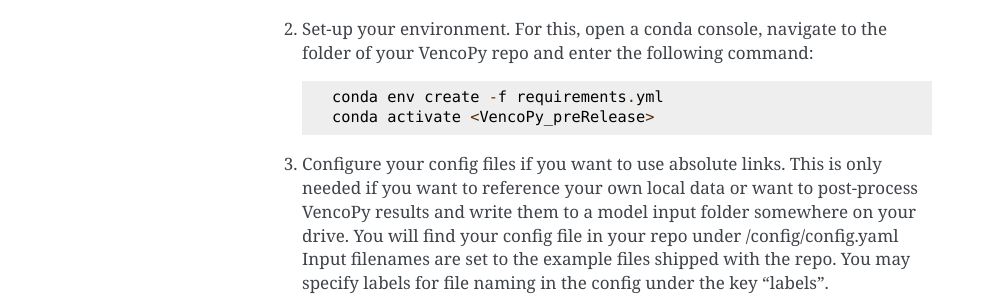
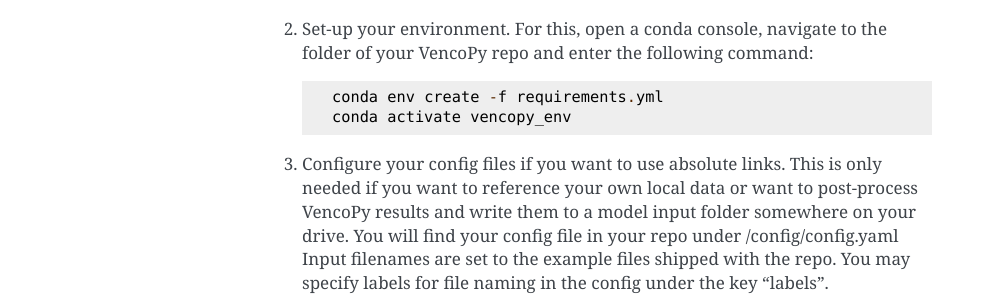
Before and after one commit to lightmanrsa/ev_modelling, a Sphinx documentation site: the page built from source/installation.rst, in a window 1280 px wide. Shown: the part 498-798 px from the top of the page, without its empty margins (148-1141 px from the left). Built offline with Sphinx 7.4.7, drawn with Linux system fonts in a browser that asks for light colours.

Commit message:
Minor setup changes

```diff
--- a/source/installation.rst
+++ b/source/installation.rst
@@ -24,7 +24,7 @@
     enter the following command::
 
         conda env create -f requirements.yml
-        conda activate <VencoPy_preRelease>
+        conda activate vencopy_env
 
 3.  Configure your config files if you want to use absolute links. This is only needed if you want to reference your own
     local data or want to post-process VencoPy results and write them to a model input folder somewhere on your drive.
--- a/venco_main.py
+++ b/venco_main.py
@@ -11,7 +11,6 @@
 from scripts.libPreprocessing import *
 from scripts.libProfileCalculation import *
 from scripts.libOutput import *
-from scripts.libPlotting import *
 from scripts.libLogging import logger
 import pathlib
 
```
Also changed, not shown: README.md (+1 -1 lines).
